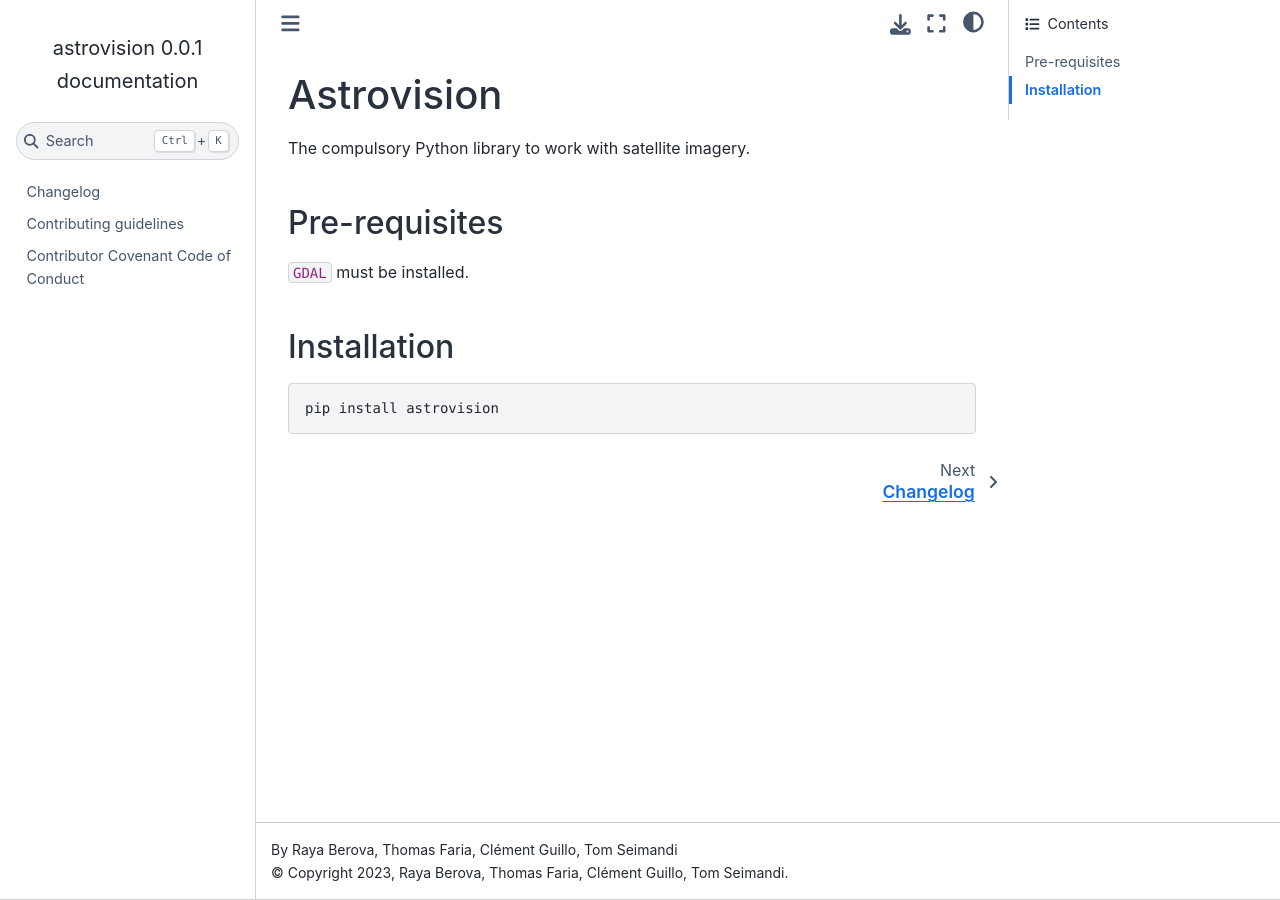
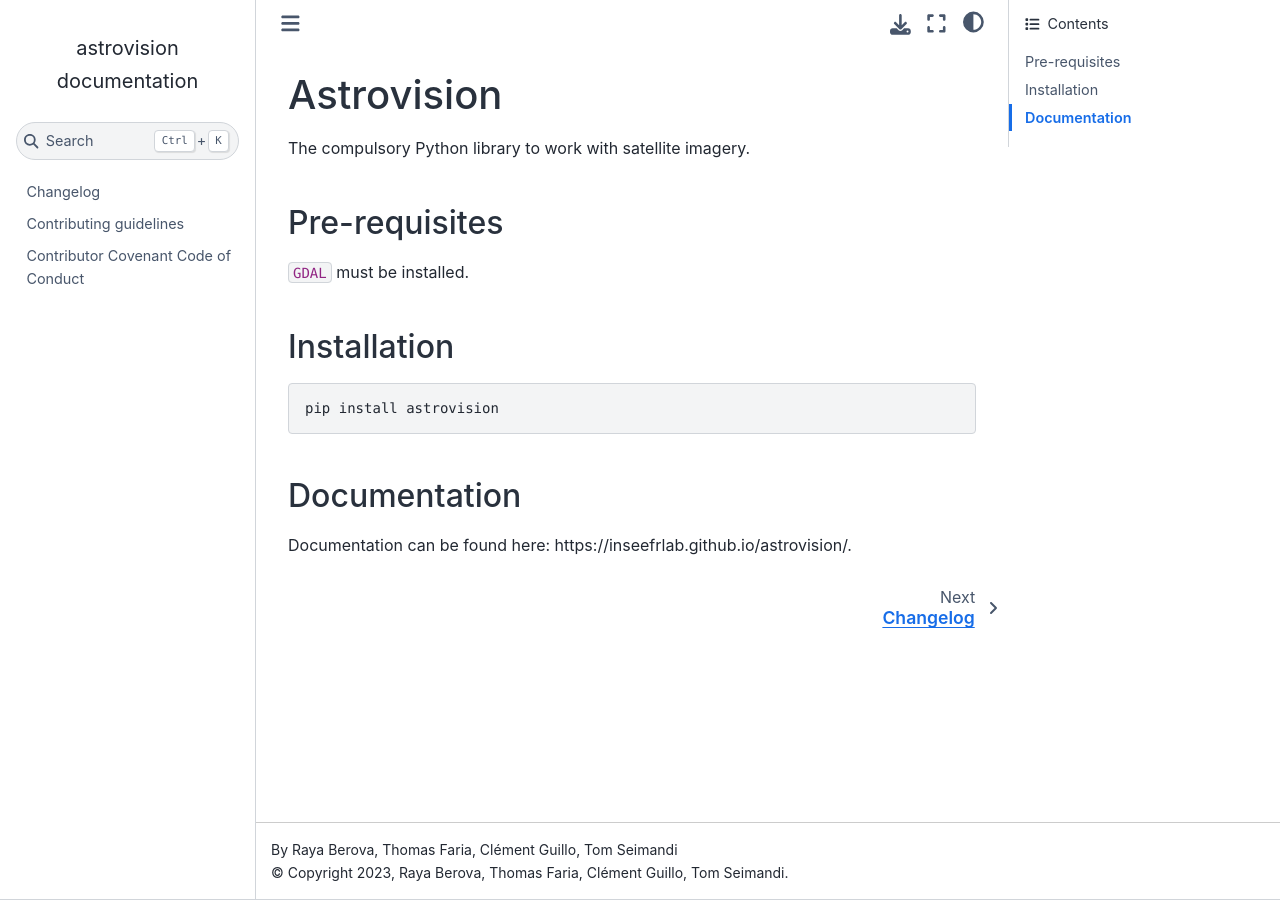
Before and after one commit to InseeFrLab/astrovision, a Sphinx documentation site: the page built from docs/index.md, in a window 1280 px wide. Built offline with Sphinx 7.4.7 and the Sphinx Book theme 1.1.4, drawn with Linux system fonts in a browser that asks for light colours; pages that are not in the unit, such as notebooks, are missing from menus.

Commit message:
Merge Github Actions workflows and integrate doc to README

````diff
--- a/README.md
+++ b/README.md
@@ -11,3 +11,7 @@ The compulsory Python library to work with satellite imagery.
 ```bash
 pip install astrovision
 ```
+
+## Documentation
+
+Documentation can be found here: https://inseefrlab.github.io/astrovision/.
--- a/docs/conf.py
+++ b/docs/conf.py
@@ -9,7 +9,6 @@
 project = "astrovision"
 copyright = "2023, Raya Berova, Thomas Faria, Clément Guillo, Tom Seimandi"
 author = "Raya Berova, Thomas Faria, Clément Guillo, Tom Seimandi"
-release = "0.0.1"
 
 # -- General configuration ---------------------------------------------------
 # https://www.sphinx-doc.org/en/master/usage/configuration.html#general-configuration
````
Also changed, not shown: 1 other file.
